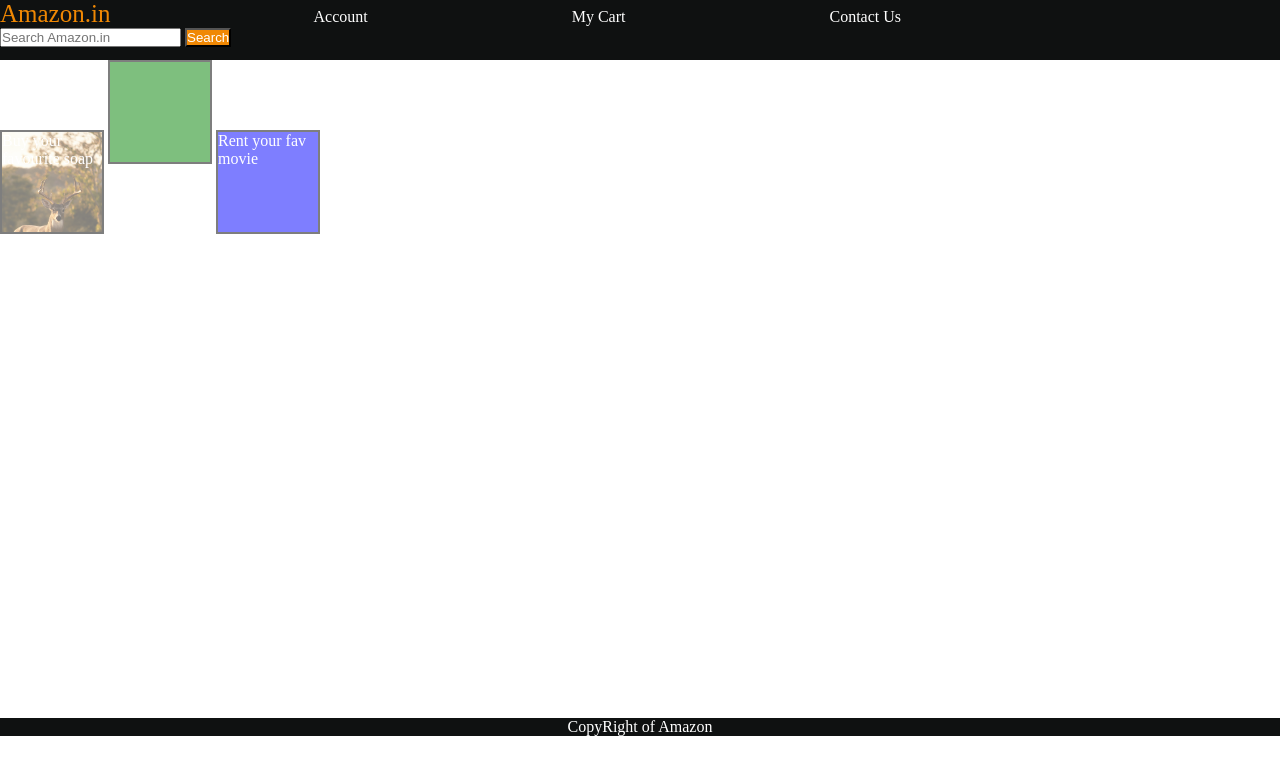
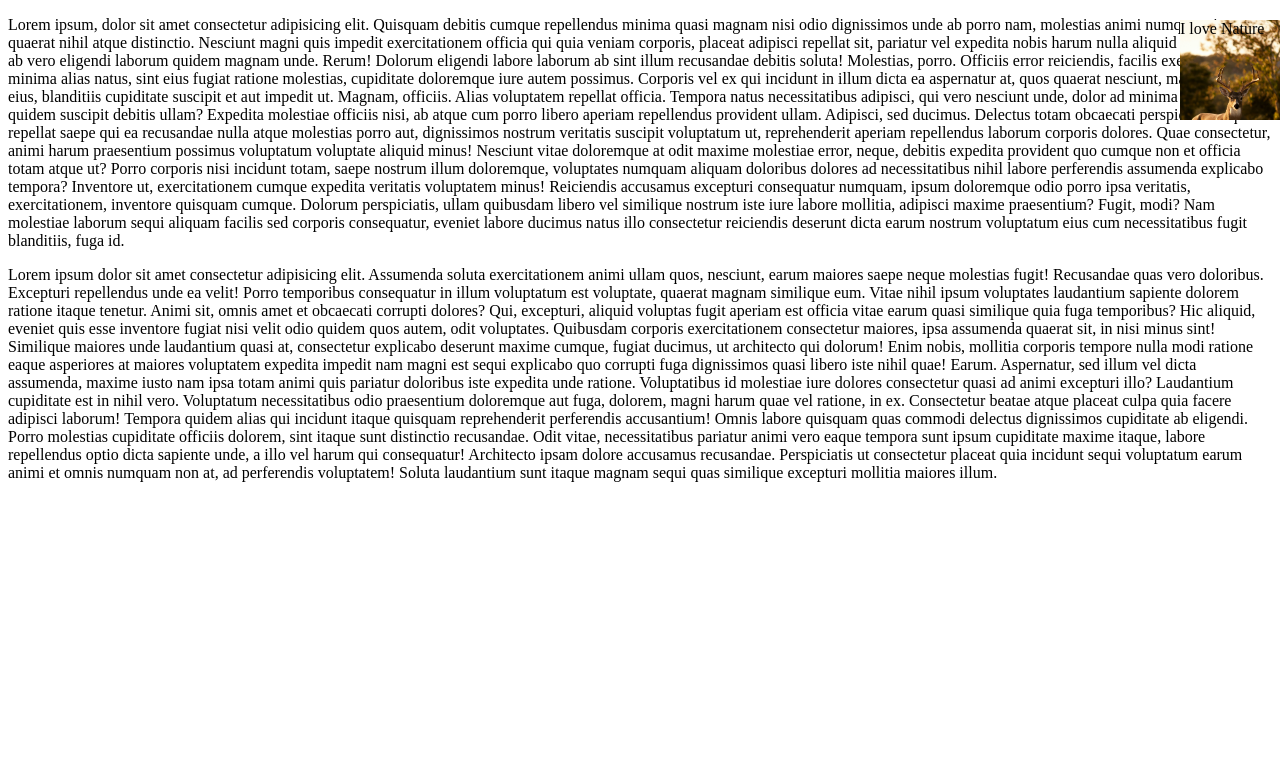
Before and after one commit to Nishaojha1/Css-learning, a plain HTML site: page index.html in a window 1280 px wide. Drawn offline with Linux system fonts and the light colour scheme.

Commit message:
parctice11

```diff
--- a/index.html
+++ b/index.html
@@ -7,23 +7,27 @@
     <link rel="stylesheet" href="style.css">
 </head>
 <body>
-    <header>
-    <div id="navbar">
-        <a id="logo">Amazon.in</a>
-        <a href="#">Account</a>
-        <a href="#">My Cart</a>
-        <a href="">Contact Us</a>
-        <input placeholder="Search Amazon.in">
-        <button>Search</button>
-    </div>
-</header>
-<div id="content">
-    <div id="box1" class="contentBox">Buy your favourite soap</div>
-    <div class="contentBox" style="background-color: green;"></div>
-    <div class="contentBox" style="background-color: blue;">Rent your fav movie</div>
-</div>
-<footer>CopyRight of Amazon</footer>
-
-
+<p>Lorem ipsum, dolor sit amet consectetur adipisicing elit. Quisquam debitis cumque repellendus minima quasi magnam nisi odio dignissimos unde ab porro nam, molestias animi numquam itaque quaerat nihil atque distinctio.
+Nesciunt magni quis impedit exercitationem officia qui quia veniam corporis, placeat adipisci repellat sit, pariatur vel expedita nobis harum nulla aliquid doloremque, ab vero eligendi laborum quidem magnam unde. Rerum!
+Dolorum eligendi labore laborum ab sint illum recusandae debitis soluta! Molestias, porro. Officiis error reiciendis, facilis exercitationem minima alias natus, sint eius fugiat ratione molestias, cupiditate doloremque iure autem possimus.
+Corporis vel ex qui incidunt in illum dicta ea aspernatur at, quos quaerat nesciunt, maxime sint eius, blanditiis cupiditate suscipit et aut impedit ut. Magnam, officiis. Alias voluptatem repellat officia.
+Tempora natus necessitatibus adipisci, qui vero nesciunt unde, dolor ad minima iusto eos quidem suscipit debitis ullam? Expedita molestiae officiis nisi, ab atque cum porro libero aperiam repellendus provident ullam.
+Adipisci, sed ducimus. Delectus totam obcaecati perspiciatis sequi repellat saepe qui ea recusandae nulla atque molestias porro aut, dignissimos nostrum veritatis suscipit voluptatum ut, reprehenderit aperiam repellendus laborum corporis dolores.
+Quae consectetur, animi harum praesentium possimus voluptatum voluptate aliquid minus! Nesciunt vitae doloremque at odit maxime molestiae error, neque, debitis expedita provident quo cumque non et officia totam atque ut?
+Porro corporis nisi incidunt totam, saepe nostrum illum doloremque, voluptates numquam aliquam doloribus dolores ad necessitatibus nihil labore perferendis assumenda explicabo tempora? Inventore ut, exercitationem cumque expedita veritatis voluptatem minus!
+Reiciendis accusamus excepturi consequatur numquam, ipsum doloremque odio porro ipsa veritatis, exercitationem, inventore quisquam cumque. Dolorum perspiciatis, ullam quibusdam libero vel similique nostrum iste iure labore mollitia, adipisci maxime praesentium?
+Fugit, modi? Nam molestiae laborum sequi aliquam facilis sed corporis consequatur, eveniet labore ducimus natus illo consectetur reiciendis deserunt dicta earum nostrum voluptatum eius cum necessitatibus fugit blanditiis, fuga id.
+<div>I love Nature</div>
+<p>Lorem ipsum dolor sit amet consectetur adipisicing elit. Assumenda soluta exercitationem animi ullam quos, nesciunt, earum maiores saepe neque molestias fugit! Recusandae quas vero doloribus. Excepturi repellendus unde ea velit!
+Porro temporibus consequatur in illum voluptatum est voluptate, quaerat magnam similique eum. Vitae nihil ipsum voluptates laudantium sapiente dolorem ratione itaque tenetur. Animi sit, omnis amet et obcaecati corrupti dolores?
+Qui, excepturi, aliquid voluptas fugit aperiam est officia vitae earum quasi similique quia fuga temporibus? Hic aliquid, eveniet quis esse inventore fugiat nisi velit odio quidem quos autem, odit voluptates.
+Quibusdam corporis exercitationem consectetur maiores, ipsa assumenda quaerat sit, in nisi minus sint! Similique maiores unde laudantium quasi at, consectetur explicabo deserunt maxime cumque, fugiat ducimus, ut architecto qui dolorum!
+Enim nobis, mollitia corporis tempore nulla modi ratione eaque asperiores at maiores voluptatem expedita impedit nam magni est sequi explicabo quo corrupti fuga dignissimos quasi libero iste nihil quae! Earum.
+Aspernatur, sed illum vel dicta assumenda, maxime iusto nam ipsa totam animi quis pariatur doloribus iste expedita unde ratione. Voluptatibus id molestiae iure dolores consectetur quasi ad animi excepturi illo?
+Laudantium cupiditate est in nihil vero. Voluptatum necessitatibus odio praesentium doloremque aut fuga, dolorem, magni harum quae vel ratione, in ex. Consectetur beatae atque placeat culpa quia facere adipisci laborum!
+Tempora quidem alias qui incidunt itaque quisquam reprehenderit perferendis accusantium! Omnis labore quisquam quas commodi delectus dignissimos cupiditate ab eligendi. Porro molestias cupiditate officiis dolorem, sint itaque sunt distinctio recusandae.
+Odit vitae, necessitatibus pariatur animi vero eaque tempora sunt ipsum cupiditate maxime itaque, labore repellendus optio dicta sapiente unde, a illo vel harum qui consequatur! Architecto ipsam dolore accusamus recusandae.
+Perspiciatis ut consectetur placeat quia incidunt sequi voluptatum earum animi et omnis numquam non at, ad perferendis voluptatem! Soluta laudantium sunt itaque magnam sequi quas similique excepturi mollitia maiores illum.</p>
+</p>
 </body>
 </html>
--- a/style.css
+++ b/style.css
@@ -1,40 +1,10 @@
-*{
-    padding: 0;
-    margin: 0;
-    color: #fff;
-
-}
-#navbar {
-    height: 60px;
-    background-color: #0f1111;
-}
-button {
-    background-color: #f08804;
-}
-#logo {
-    color: #f08804;
-    font-size: 25px;
-}
-a {
-    margin-right: 200px;
-    text-decoration: none;
-}
-.contentBox {
+div {
     height: 100px;
     width: 100px;
-    border: 2px solid black;
-    display: inline-block;
-    opacity: 0.5;
-}
-footer {
-    background-color: #0f1111;
-    color: white;
-    text-align: center;
-}
-#content {
-    height: 658px;
-}
-#box1 {
     background-image: url("deer.jpg");
     background-size: cover;
+    color: black;
+    position: fixed;
+    right: 0px;
+    top: 20px;
 }
```
